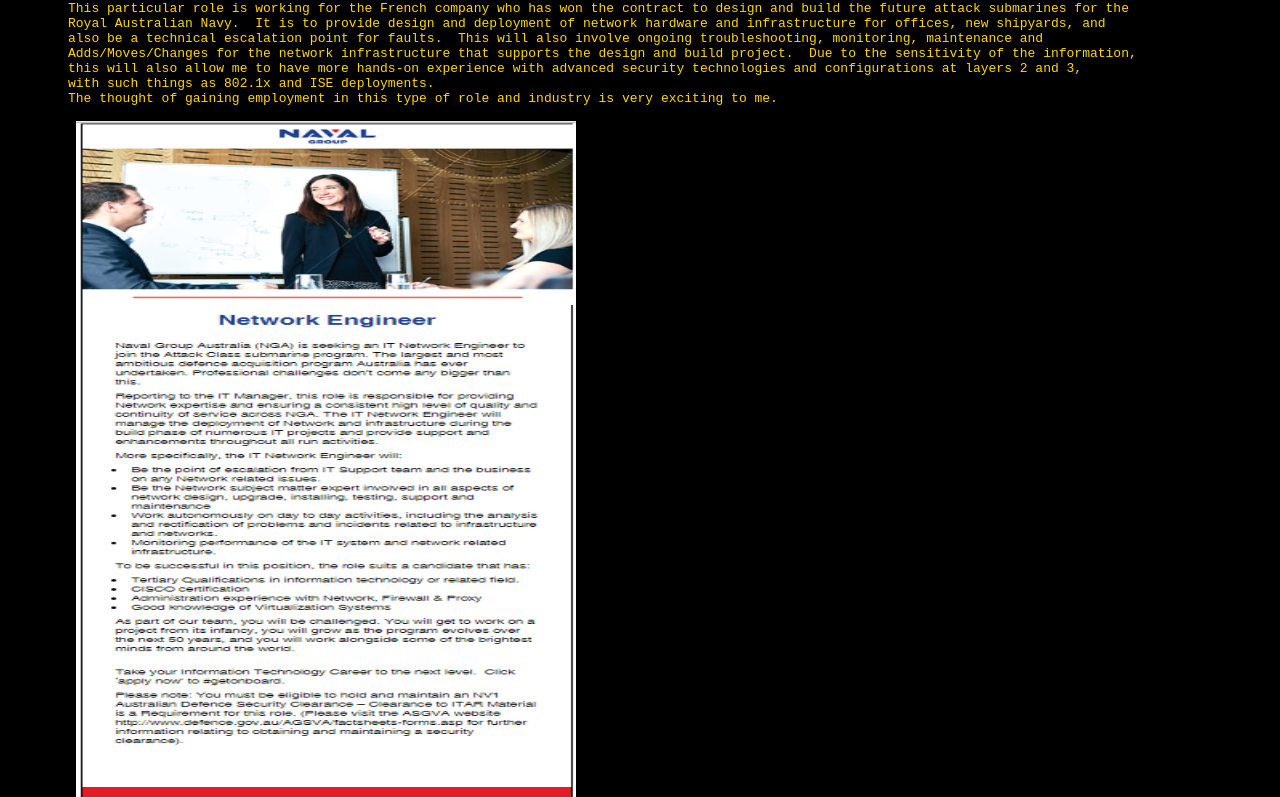
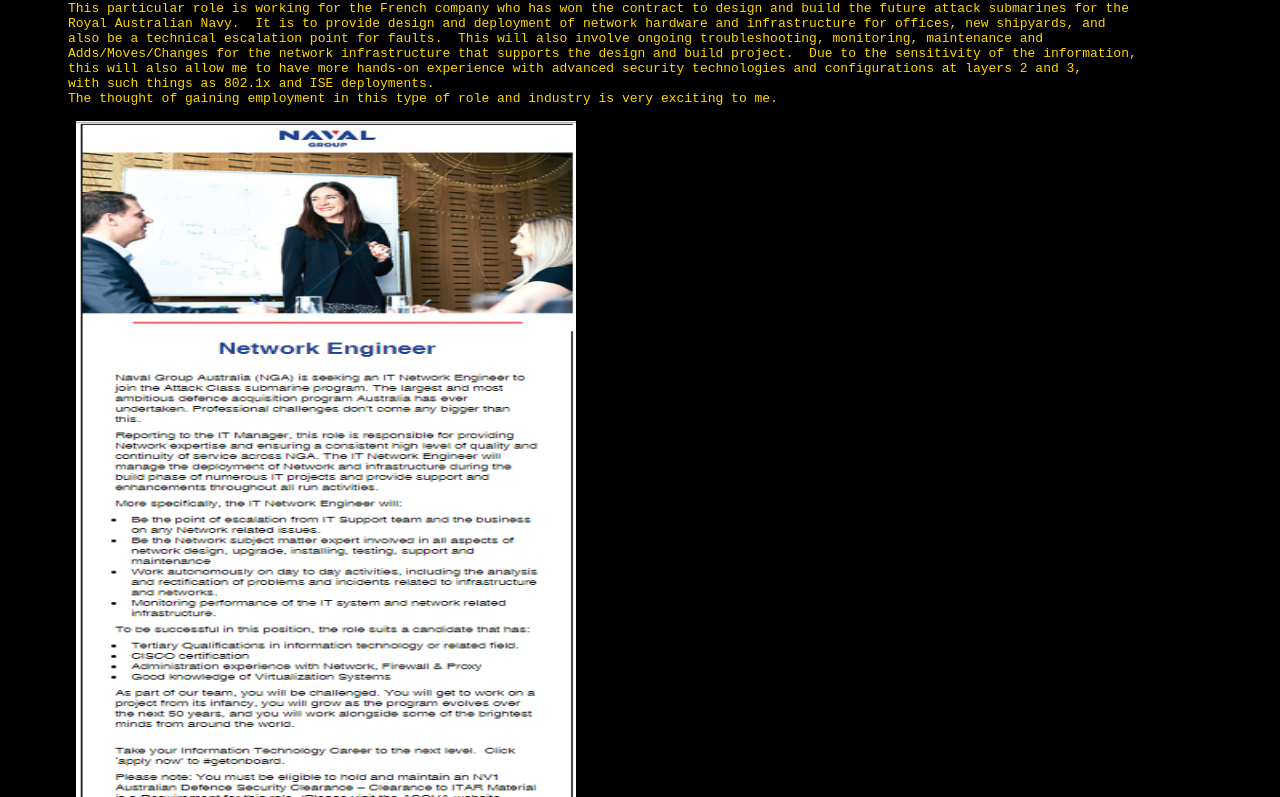
Before and after one commit to jasdavis75/profile, a plain HTML site: page index.html in a window 1280 px wide. Shown: the part 3163-3960 px from the top of the page. Drawn offline with Linux system fonts and the light colour scheme.

Commit message:
Change Image Height

```diff
--- a/index.html
+++ b/index.html
@@ -171,7 +171,7 @@ this will also allow me to have more hands-on experience with advanced security
 with such things as 802.1x and ISE deployments.
 The thought of gaining employment in this type of role and industry is very exciting to me.
 
- <img src="job_ad.png" alt="Job Ad" width="500" height="700">
+ <img src="job_ad.png" alt="Job Ad" width="500" height="800">
 
 
 </pre>
```
